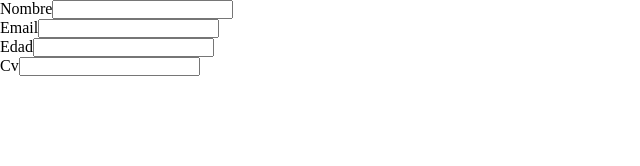
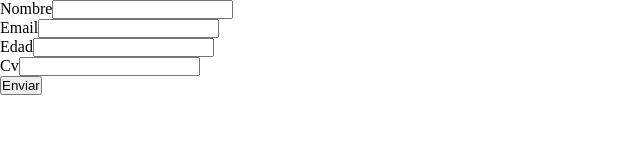
Before and after one commit to matiasmoscone1/Ejercicios-Typescript, a React (Vite) app in the folder Ejercicio-2/: page / in a window 1280 px wide. Shown: the top 166 px of the page, without its empty margins (0-640 px from the left). Built offline with nearby package versions, Linux system fonts and the light colour scheme.

Commit message:
Mejorando formulario

```diff
--- a/Ejercicio-2/src/App.tsx
+++ b/Ejercicio-2/src/App.tsx
@@ -12,12 +12,22 @@ function App() {
     return true;
   }
 
+  const validationFormEmail = (word: string) => {
+    const regEx = /^[^\s@]+@[^\s@]+\.[^\s@]+$/;
+    if(!regEx.test(word)){
+      return false;
+    }
+    return true;
+  }
+
 
   return (
     <>
 
-      <Form validationFormName={validationFormName}/>
+      <Form validationFormName={validationFormName}
+      validationFormEmail={validationFormEmail}
 
+      />
     </>
   )
 }
--- a/Ejercicio-2/src/Form.tsx
+++ b/Ejercicio-2/src/Form.tsx
@@ -1,25 +1,29 @@
-import { useRef, useState } from "react";
-import { RegisterForm, FormProps } from "./types";
+import { useState } from "react";
+import { RegisterForm, FormProps, FlagsForm } from "./types";
 
-const Form = ({validationFormName}: FormProps) => {
+const Form = ({validationFormName, validationFormEmail}: FormProps) => {
 
     const [form, setForm] = useState<RegisterForm>();
-    const [isValid, setIsValid] = useState(true);
-
-    const refInput = useRef<HTMLInputElement>(null);
+    const [isValid, setIsValid] = useState<FlagsForm>({
+        isValidName: true,
+        isValidEmail: true,
+        isValidAge: true,
+        isValidNewsletter: true
+    });
 
 
 
     return(<form>
         <div>
             <label>Nombre</label>
-            <input ref={refInput} className={isValid ? "" : "input-error"} onChange={(e) => {
+            <input className={isValid.isValidName ? "" : "input-error"} onChange={(e) => {
                 const valid = validationFormName(e.target.value);
-                setIsValid(valid)}}/>
+                console.log(valid);
+                setIsValid((prev) => ({...prev, isValidName: valid}))}}/>
         </div>
         <div>
             <label>Email</label>
-            <input  />
+            <input />
         </div>
         <div>
             <label>Edad</label>
@@ -29,6 +33,7 @@ const Form = ({validationFormName}: FormProps) => {
             <label>Cv</label>
             <input  />
         </div>
+        <button type="submit" onClick={(e) => e.preventDefault()}>Enviar</button>
     </form>);
 
 }
```
Also changed, not shown: Ejercicio-2/src/types.ts (+9 -1 lines).
